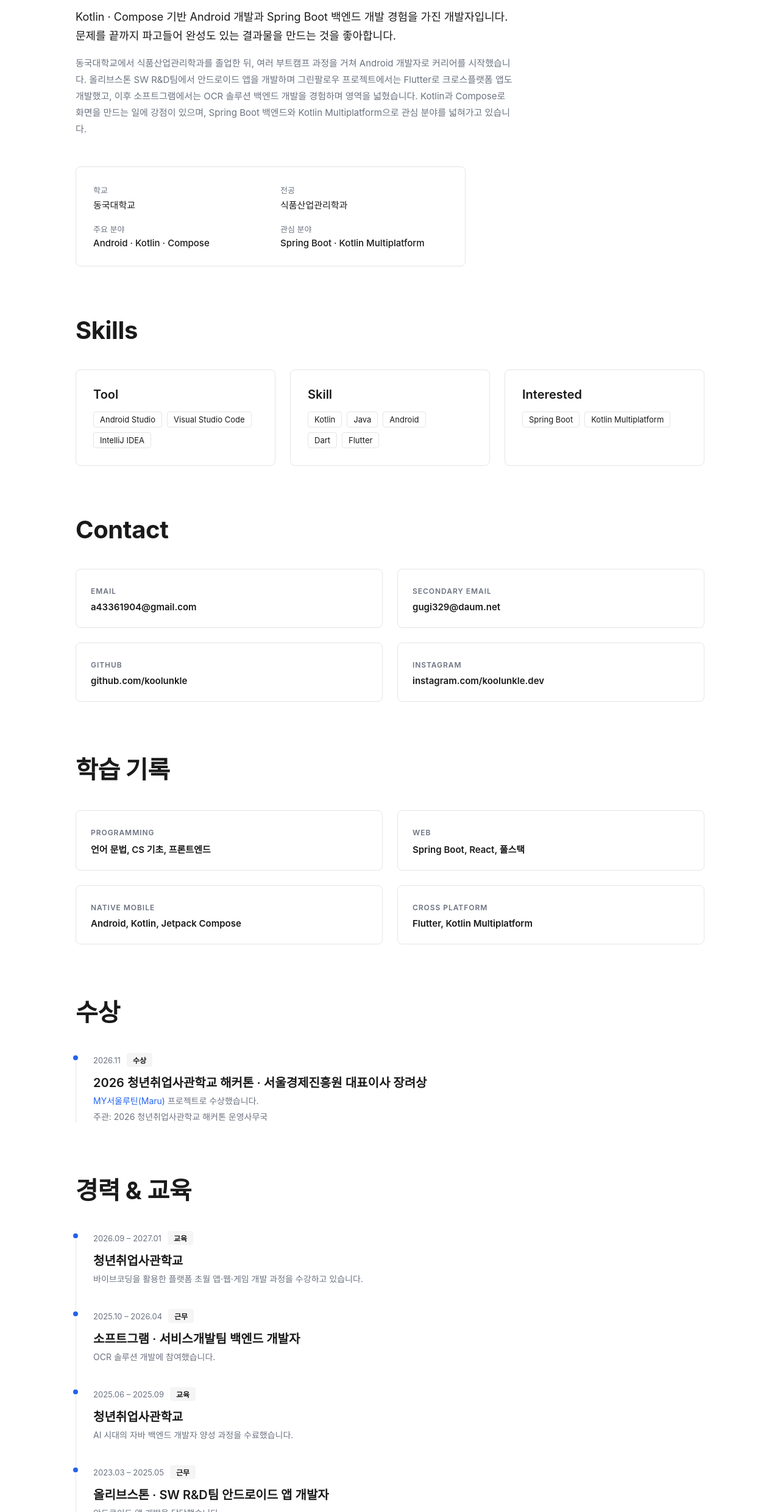
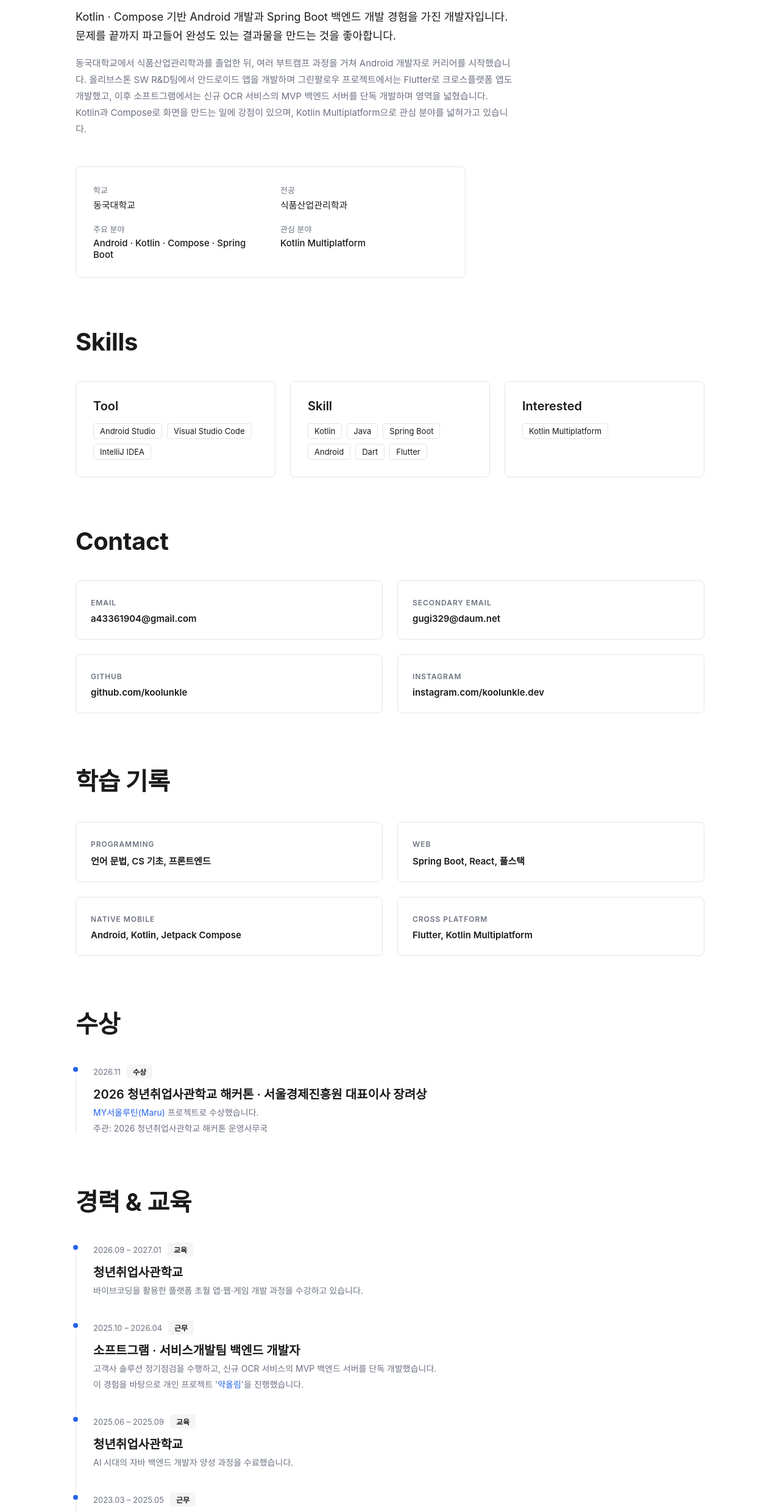
Before and after one commit to koolunkle-archive/project-hub, a plain HTML site: page print.html in a window 1280 px wide. Shown: the part 320-2800 px from the top of the page at 61% size. Drawn offline with Linux system fonts and the light colour scheme; a web font is replaced by a local one.

Commit message:
feat: 약올림 만든 계기·기간 추가 및 About 경력 문구 보강
- 약올림 상세에 '만든 계기' 섹션과 OCR+LLM 결과 검증 트러블슈팅 항목 추가
- 약올림 기간(2026.07 – 2026.10)을 목록과 상세에 표시
- About 소프트그램 경력을 MVP 백엔드 서버 단독 개발 내용으로 바꾸고 약올림 상세 링크 연결
- About 올리브스톤 경력에 4개 프로젝트 담당 내용 추가
- Spring Boot를 관심 분야에서 기술 스택으로 옮기고 소개 문단을 맞춤
- PRD를 현재 사이트 내용과 맞춤

```diff
--- a/about.html
+++ b/about.html
@@ -35,10 +35,10 @@
         동국대학교에서 식품산업관리학과를 졸업한 뒤, 여러 부트캠프 과정을 거쳐
         Android 개발자로 커리어를 시작했습니다. 올리브스톤 SW R&amp;D팀에서
         안드로이드 앱을 개발하며 그린팔로우 프로젝트에서는 Flutter로
-        크로스플랫폼 앱도 개발했고, 이후 소프트그램에서는 OCR 솔루션 백엔드
-        개발을 경험하며 영역을 넓혔습니다. Kotlin과 Compose로 화면을 만드는 일에
-        강점이 있으며, Spring Boot 백엔드와 Kotlin Multiplatform으로 관심 분야를
-        넓혀가고 있습니다.
+        크로스플랫폼 앱도 개발했고, 이후 소프트그램에서는 신규 OCR 서비스의 MVP
+        백엔드 서버를 단독 개발하며 영역을 넓혔습니다. Kotlin과 Compose로 화면을
+        만드는 일에 강점이 있으며, Kotlin Multiplatform으로 관심 분야를 넓혀가고
+        있습니다.
       </p>
 
       <div class="about-cta">
@@ -60,11 +60,11 @@
         </div>
         <div class="about-info-row">
           <dt>주요 분야</dt>
-          <dd>Android · Kotlin · Compose</dd>
+          <dd>Android · Kotlin · Compose · Spring Boot</dd>
         </div>
         <div class="about-info-row">
           <dt>관심 분야</dt>
-          <dd>Spring Boot · Kotlin Multiplatform</dd>
+          <dd>Kotlin Multiplatform</dd>
         </div>
       </dl>
     </header>
@@ -85,6 +85,7 @@
           <div class="skill-tags">
             <span class="tech-tag">Kotlin</span>
             <span class="tech-tag">Java</span>
+            <span class="tech-tag">Spring Boot</span>
             <span class="tech-tag">Android</span>
             <span class="skill-tag-group">
               <span class="tech-tag">Dart</span>
@@ -95,7 +96,6 @@
         <div class="skill-card" data-reveal>
           <h3 class="skill-card-title">Interested</h3>
           <div class="skill-tags">
-            <span class="tech-tag">Spring Boot</span>
             <span class="tech-tag">Kotlin Multiplatform</span>
           </div>
         </div>
@@ -227,7 +227,14 @@
           <h3 class="timeline-title">
             소프트그램 · 서비스개발팀 백엔드 개발자
           </h3>
-          <p class="timeline-desc">OCR 솔루션 개발에 참여했습니다.</p>
+          <p class="timeline-desc">
+            고객사 솔루션 정기점검을 수행하고, 신규 OCR 서비스의 MVP 백엔드 서버를
+            단독 개발했습니다.
+          </p>
+          <p class="timeline-desc">
+            이 경험을 바탕으로 개인 프로젝트
+            '<a href="project-detail.html?slug=yak-allim">약올림</a>'을 진행했습니다.
+          </p>
         </li>
         <li class="timeline-item" data-reveal>
           <span class="timeline-dot"></span>
@@ -250,6 +257,10 @@
             올리브스톤 · SW R&amp;D팀 안드로이드 앱 개발자
           </h3>
           <p class="timeline-desc">안드로이드 앱 개발을 담당했습니다.</p>
+          <p class="timeline-desc">
+            헬스케어·건설·골프 등 4개 프로젝트에서 Android 앱 개발 및 유지보수를
+            담당했습니다.
+          </p>
         </li>
         <li class="timeline-item" data-reveal>
           <span class="timeline-dot"></span>
--- a/js/project-render.js
+++ b/js/project-render.js
@@ -64,6 +64,7 @@ function buildProjectHtml(data, { withBack = true } = {}) {
     </header>
 
     <main class="detail-body">
+${optionalSection("만든 계기", data.motivation)}
       <section class="detail-section" data-reveal>
         <h2 class="detail-section-title">담당 역할 및 주요 기여</h2>
         <ul class="detail-list">${contributionsHtml}</ul>
--- a/js/projects-data.js
+++ b/js/projects-data.js
@@ -35,10 +35,13 @@ const PROJECTS = {
     title: "약올림",
     titleEn: "Yak-Allim",
     category: "개인 프로젝트",
-    periodLabel: null,
+    periodLabel: "2026.07 – 2026.10",
     description:
       "복약 안내서를 OCR로 분석해 약품명·복용량·복용 일수를 자동으로 추출하고, 복용 일정에 맞춰 알림을 예약해주는 개인 프로젝트입니다. Android 앱부터 백엔드 서버, 인프라까지 전 영역을 직접 설계하고 구축했습니다.",
     tags: ["Compose", "Hilt", "CameraX", "FCM", "Spring Boot", "Redis", "n8n"],
+    motivation: [
+      "전 직장에서 OCR 서비스의 MVP 서버를 혼자 개발하며 문서 인식을 처음 다뤘습니다. 그때 익힌 방식을 실제 생활 문제에 적용해 보고 싶어, 종이 복약 안내서를 찍으면 복용 알람까지 이어지는 앱을 만들었습니다.",
+    ],
     contributions: [
       "Compose 기반 UI 설계 및 전체 화면 구현",
       "CameraX를 활용한 복약 안내서 촬영 및 OCR 연동 플로우 구현",
@@ -47,6 +50,8 @@ const PROJECTS = {
       "Android 앱·서버·인프라 전 영역을 1인 개발로 구축",
     ],
     challenges: [
+      "OCR 결과를 LLM이 해석하도록 바꾼 뒤 실기기에서 검증해 보니, 사진에 없는 복용 정보를 LLM이 채워 넣거나 표의 빈칸 때문에 값이 한 칸씩 밀리는 문제가 있었습니다. 복약 정보에서는 빈 값보다 그럴듯한 틀린 값이 더 위험하다고 판단했습니다.",
+      "그래서 OCR 글자 좌표로 열을 맞춰 값의 위치를 실제 배치 기준으로 판단하게 했고, 확인되지 않은 값은 비워 두고 사용자가 직접 입력해야 알람을 켤 수 있게 했습니다. 빈칸 유형별 시험용 안내서로 15회 실행해 모두 정확한 결과를 확인했습니다.",
       "서버에서 ONNX Runtime(PP-OCRv4)으로 직접 추론하던 OCR 구조를 n8n 워크플로우(외부 OCR API + LLM) 연동으로 전환했습니다. 이전 구현은 별도 브랜치(archive/onnx-local-ocr)에 보존했습니다.",
       "분석 요청은 작업 ID와 함께 202 Accepted를 즉시 반환하는 비동기 구조로 처리하고, 진행률은 SSE로, 완료·실패는 FCM으로 전달했습니다.",
       "블루-그린 배포 중에도 진행 중인 작업이 끊기지 않도록 작업 상태를 서버 밖 Redis에 두고, Redis Pub/Sub로 모든 서버 인스턴스의 SSE에 진행 이벤트를 전달했습니다.",
```
Also changed, not shown: projects.html (+1 -0 lines), 1 other file.
